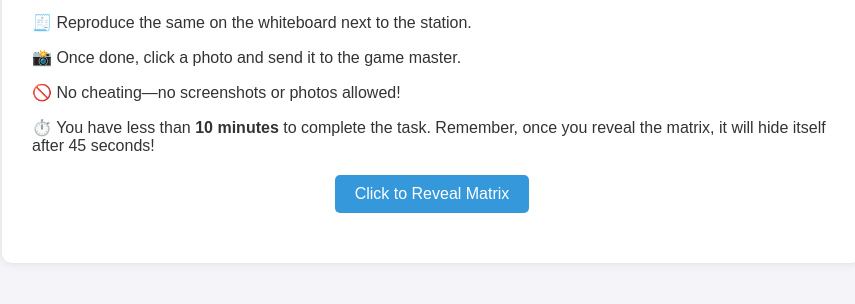
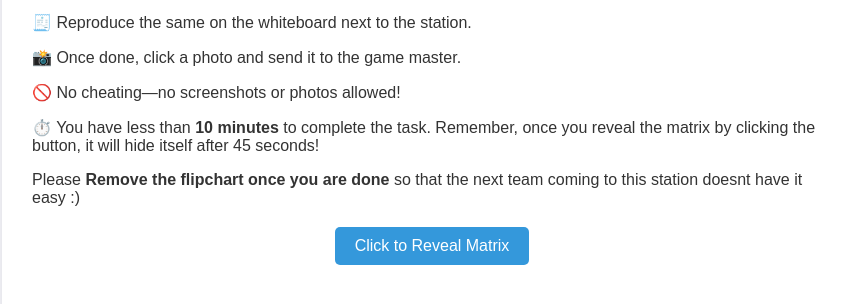
Before and after one commit to vvyshak/2025-udaipur-quest-station8, a plain HTML site: page index.html in a window 1280 px wide. Shown: the part 210-514 px from the top of the page, without its empty margins (208-1063 px from the left). Drawn offline with Linux system fonts and the light colour scheme.

Commit message:
Update index.html

```diff
--- a/index.html
+++ b/index.html
@@ -72,7 +72,8 @@
       <p>🧾 Reproduce the same on the whiteboard next to the station.</p>
       <p>📸 Once done, click a photo and send it to the game master.</p>
       <p>🚫 No cheating—no screenshots or photos allowed!</p>
-      <p>⏱️ You have less than <strong>10 minutes</strong> to complete the task. Remember, once you reveal the matrix, it will hide itself after 45 seconds!</p>
+      <p>⏱️ You have less than <strong>10 minutes</strong> to complete the task. Remember, once you reveal the matrix by clicking the button, it will hide itself after 45 seconds!</p>
+      <p>Please <strong>Remove the flipchart once you are done</strong> so that the next team coming to this station doesnt have it easy :) </p>
     </div>
     <button id="revealBtn">Click to Reveal Matrix</button>
     <div id="matrix" class="matrix" style="display:none;">
```
